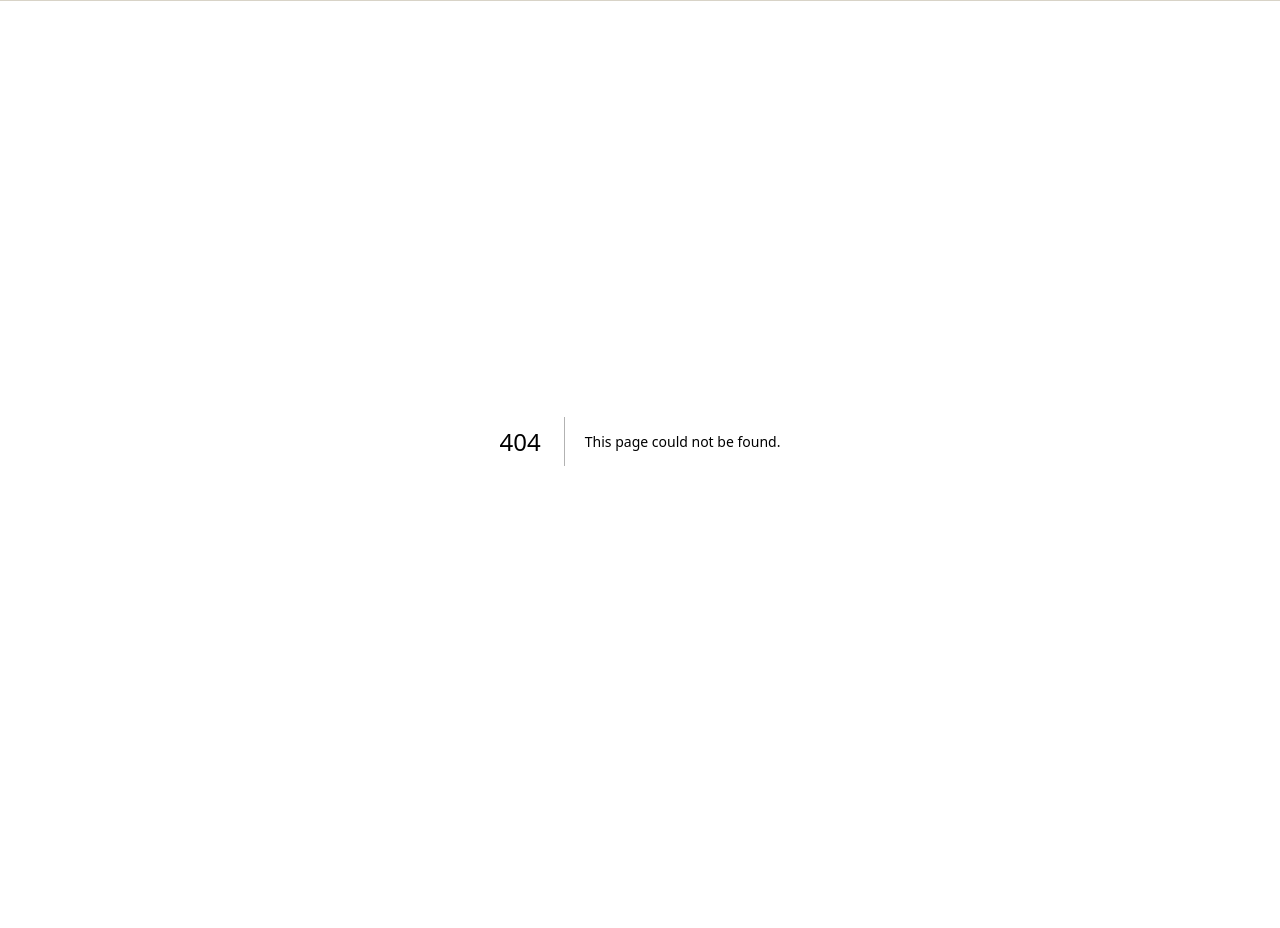
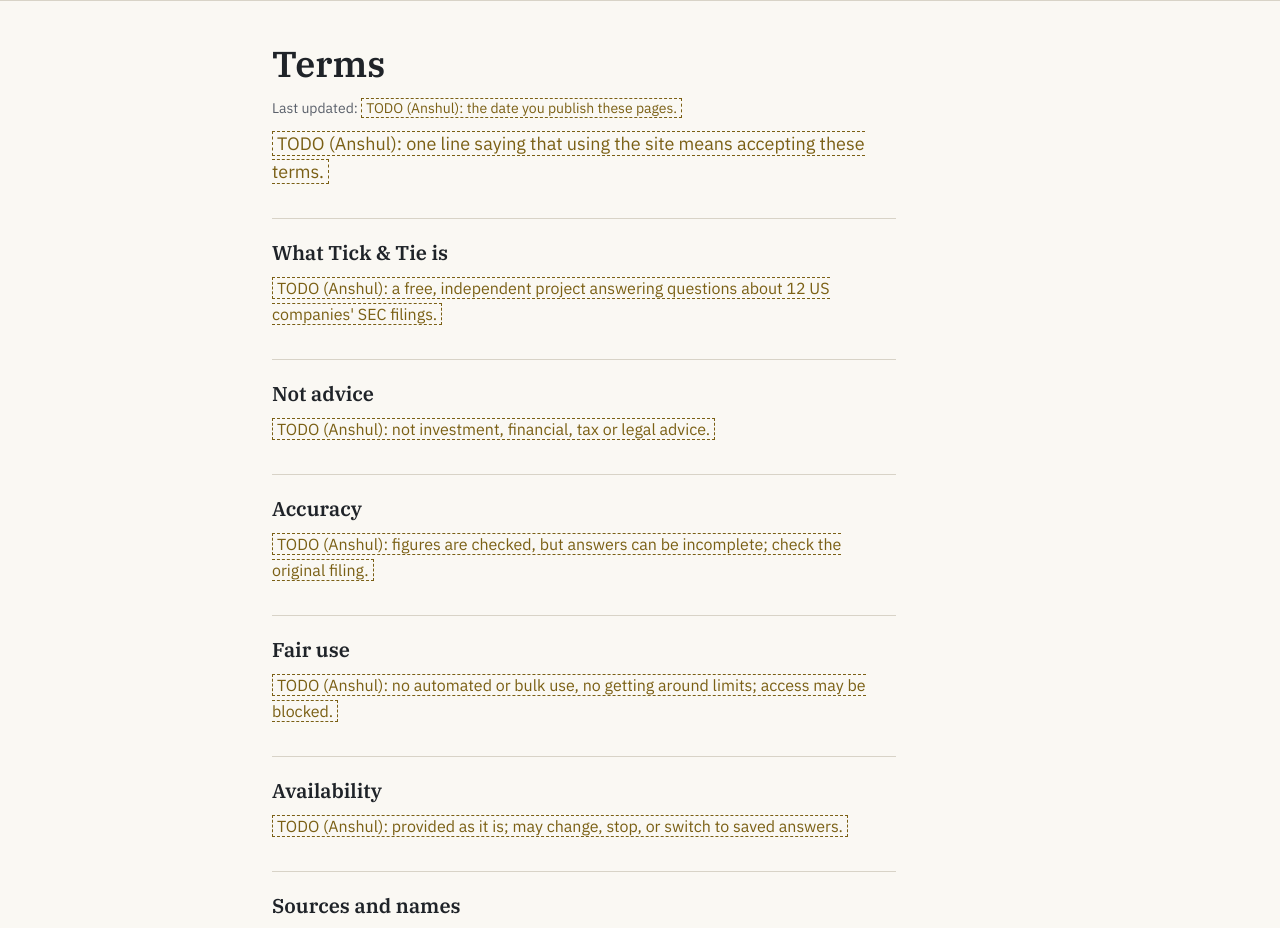
Before and after one commit to anshulkeng/TickandTie, a Next.js app in the folder web/: page /terms in a window 1280 px wide. Before the commit this address had no page. Shown: the part 60-988 px from the top of the page. Built offline with nearby package versions, Linux system fonts and the light colour scheme.

Commit message:
Website step 5: Privacy and Terms pages, with outlines matching what the system does

```diff
--- /dev/null
+++ b/web/src/app/privacy/page.tsx
@@ -0,0 +1,10 @@
+import type { Metadata } from "next";
+
+import { LegalPage } from "@/components/LegalPage";
+import { lastUpdated, privacy, updatedLabel } from "@/content/legal";
+
+export const metadata: Metadata = { title: "Privacy | Tick & Tie" };
+
+export default function Privacy() {
+  return <LegalPage {...privacy} updatedLabel={updatedLabel} updated={lastUpdated} />;
+}
--- /dev/null
+++ b/web/src/app/terms/page.tsx
@@ -0,0 +1,10 @@
+import type { Metadata } from "next";
+
+import { LegalPage } from "@/components/LegalPage";
+import { lastUpdated, terms, updatedLabel } from "@/content/legal";
+
+export const metadata: Metadata = { title: "Terms | Tick & Tie" };
+
+export default function Terms() {
+  return <LegalPage {...terms} updatedLabel={updatedLabel} updated={lastUpdated} />;
+}
--- /dev/null
+++ b/web/src/components/LegalPage.tsx
@@ -0,0 +1,33 @@
+import { Copy } from "./Copy";
+
+type Section = { heading: string; body: string };
+
+export function LegalPage({ heading, intro, sections, updatedLabel, updated }: {
+  heading: string;
+  intro: string;
+  sections: Section[];
+  updatedLabel: string;
+  updated: string;
+}) {
+  return (
+    <div className="max-w-prose space-y-8">
+      <section className="space-y-3">
+        <h1 className="font-serif text-3xl font-semibold leading-tight sm:text-4xl">{heading}</h1>
+        <p className="text-sm text-muted">
+          {updatedLabel} <Copy text={updated} />
+        </p>
+        <p className="text-lg text-muted">
+          <Copy text={intro} />
+        </p>
+      </section>
+      {sections.map((section) => (
+        <section key={section.heading} className="space-y-2 border-t border-rule pt-5">
+          <h2 className="font-serif text-xl font-semibold">{section.heading}</h2>
+          <p className="leading-relaxed">
+            <Copy text={section.body} />
+          </p>
+        </section>
+      ))}
+    </div>
+  );
+}
--- /dev/null
+++ b/web/src/content/legal.ts
@@ -0,0 +1,36 @@
+/**
+ * Privacy and Terms text. Every TODO is for Anshul to write (design rule: no AI-written copy).
+ * Section headings are DRAFTED BY CLAUDE as working text; rewrite any before launch.
+ * Every claim must match what the system really does (decision 0020). Not legal advice.
+ */
+export const updatedLabel = "Last updated:";
+export const lastUpdated = "TODO (Anshul): the date you publish these pages.";
+
+export const privacy = {
+  heading: "Privacy",
+  intro: "TODO (Anshul): who runs Tick & Tie, and that it collects as little as possible.",
+  sections: [
+    { heading: "What is collected", body: "TODO (Anshul): the question, a scrambled code made from the IP address, and timings. No accounts, cookies, tracking or ads." },
+    { heading: "Why it is collected", body: "TODO (Anshul): to answer, to apply the limits, and to fix problems; the legal basis." },
+    { heading: "How long it is kept", body: "TODO (Anshul): questions deleted after 7 days; logs never contain question text or IP addresses." },
+    { heading: "Who else sees it", body: "TODO (Anshul): OpenRouter and the AI provider; the hosting providers (named at launch); nothing sold." },
+    { heading: "Your rights", body: "TODO (Anshul): asking to see or delete data, and complaining to Ireland's Data Protection Commission." },
+    { heading: "Contact", body: "TODO (Anshul): who runs it, and the contact email." },
+  ],
+};
+
+export const terms = {
+  heading: "Terms",
+  intro: "TODO (Anshul): one line saying that using the site means accepting these terms.",
+  sections: [
+    { heading: "What Tick & Tie is", body: "TODO (Anshul): a free, independent project answering questions about 12 US companies' SEC filings." },
+    { heading: "Not advice", body: "TODO (Anshul): not investment, financial, tax or legal advice." },
+    { heading: "Accuracy", body: "TODO (Anshul): figures are checked, but answers can be incomplete; check the original filing." },
+    { heading: "Fair use", body: "TODO (Anshul): no automated or bulk use, no getting around limits; access may be blocked." },
+    { heading: "Availability", body: "TODO (Anshul): provided as it is; may change, stop, or switch to saved answers." },
+    { heading: "Sources and names", body: "TODO (Anshul): public SEC filings; not connected with the SEC or the companies." },
+    { heading: "Liability", body: "TODO (Anshul): no responsibility for losses, as far as the law allows." },
+    { heading: "Governing law", body: "TODO (Anshul): the laws of Ireland." },
+    { heading: "Contact", body: "TODO (Anshul): the contact email." },
+  ],
+};
```
